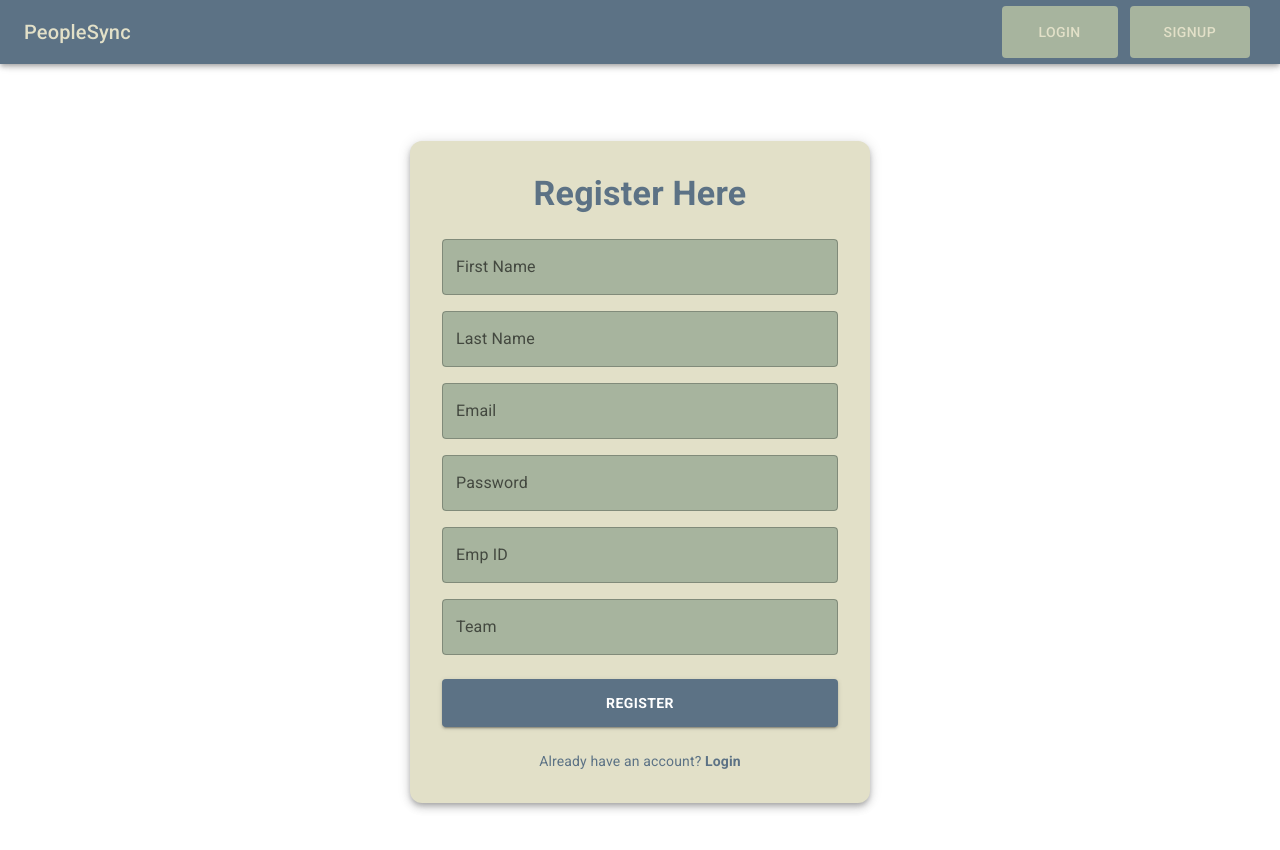
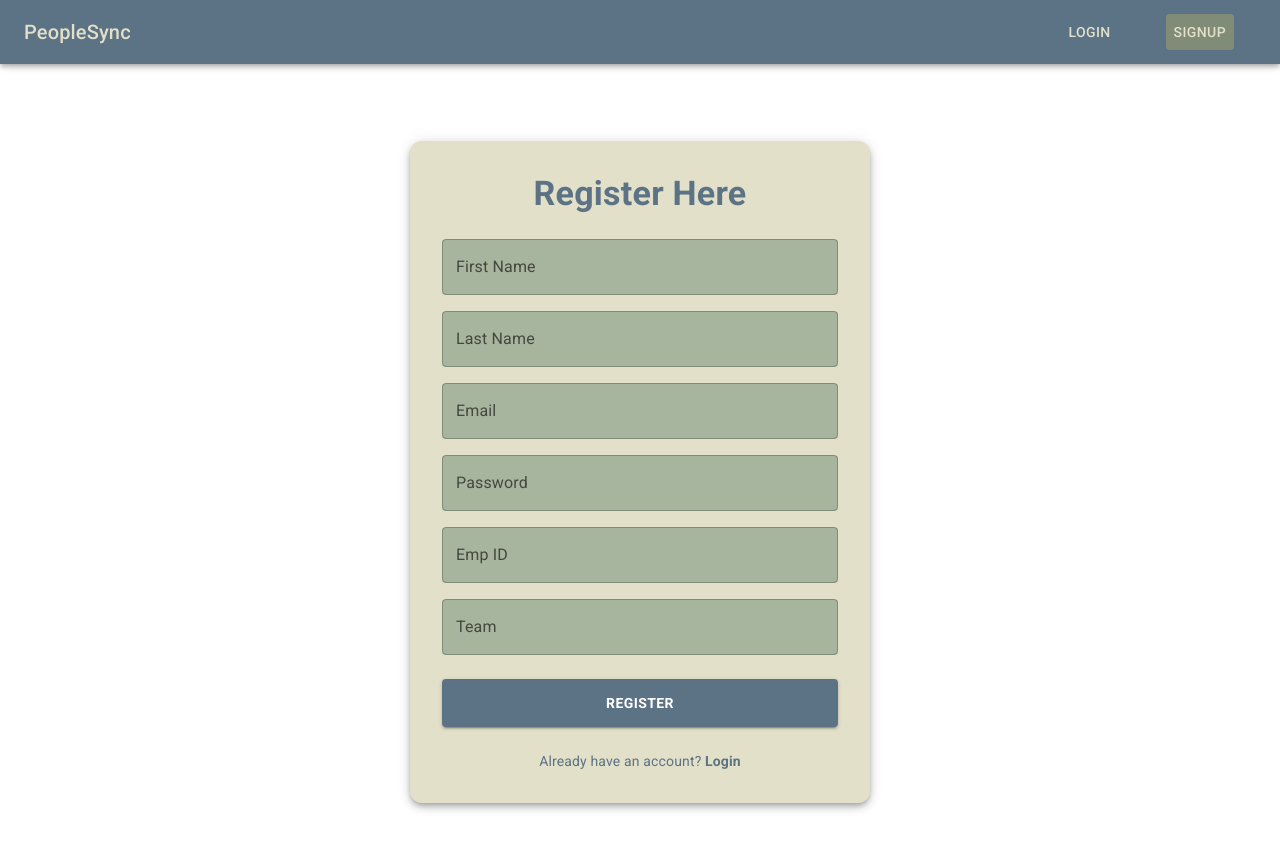
Before and after one commit to sakshi9569/HrEvent-Management, a React (Vite) app: page /signup in a window 1280 px wide. Shown: the top 850 px of the page. Built offline with nearby package versions, Linux system fonts and the light colour scheme.

Commit message:
frontend done

```diff
--- a/src/api/auth.js
+++ b/src/api/auth.js
@@ -37,10 +37,12 @@ export const fetchUserPendingInvites = async (userId, token) => {
   return apiCall("get", `/user/${userId}/invites/pending`, null, token);
 };
 
-export const fetchProposedEvents = async (token) => {
-  return apiCall("get", "/user/proposedEvents/all", null, token);
+export const fetchProposedEvents = async (userId, token) => {
+  return apiCall("get", `/user/${userId}/proposedEventsAll`, null, token);
 };
-
+export const fetchProposedEventsForAdmin = async (token) => {
+  return apiCall("get", `user/proposedEvents/all`, null, token);
+};
 export const proposeEvent = async (userId, eventData, token) => {
   return apiCall("post", `/user/${userId}/events/propose`, eventData, token);
 };
--- a/src/layouts/public/components/PublicHeader.jsx
+++ b/src/layouts/public/components/PublicHeader.jsx
@@ -2,6 +2,7 @@ import React from "react";
 import { AppBar, Toolbar, Typography, Button, Box } from "@mui/material";
 import { styled } from "@mui/system";
 import { useStoreContext } from "../../../contextApi/ContextApi";
+import { useLocation, Link } from "react-router-dom";
 
 const CustomAppBar = styled(AppBar)({
   backgroundColor: "#5C7285",
@@ -12,28 +13,27 @@ const CustomAppBar = styled(AppBar)({
   zIndex: 1000,
 });
 
-const CustomButton = styled(Button)({
+const CustomButton = styled(Button)(({ active }) => ({
   color: "#E2E0C8",
-  margin: "0 10px",
+  margin: "5 10px",
+  backgroundColor: active ? "#818C78" : "transparent",
   "&:hover": {
     backgroundColor: "#818C78",
   },
-});
+}));
 
 const ButtonBox = styled(Box)({
-  backgroundColor: "#A7B49E",
   padding: "8px 16px",
   margin: "0 6px",
-  borderRadius: "4px",
+  borderRadius: "12px",
   display: "inline-flex",
   alignItems: "center",
-  "&:hover": {
-    backgroundColor: "#818C78",
-  },
 });
 
 const PublicHeader = () => {
   const { token, logout } = useStoreContext();
+  const location = useLocation();
+
   return (
     <CustomAppBar>
       <Toolbar>
@@ -47,10 +47,14 @@ const PublicHeader = () => {
         ) : (
           <>
             <ButtonBox>
-              <CustomButton href="/">Login</CustomButton>
+              <CustomButton component={Link} to="/" active={location.pathname === "/" ? 1 : 0}>
+                Login
+              </CustomButton>
             </ButtonBox>
             <ButtonBox>
-              <CustomButton href="/signup">Signup</CustomButton>
+              <CustomButton component={Link} to="/signup" active={location.pathname === "/signup" ? 1 : 0}>
+                Signup
+              </CustomButton>
             </ButtonBox>
           </>
         )}
--- a/src/screens/adminDashboard/containers/AdminDashboardContainer.jsx
+++ b/src/screens/adminDashboard/containers/AdminDashboardContainer.jsx
@@ -2,6 +2,7 @@ import React, { Component } from "react";
 import { toast } from "react-hot-toast";
 import {
   fetchProposedEvents,
+  fetchProposedEventsForAdmin,
   fetchAllEvents,
   createEvent,
   modifyEvent,
@@ -64,7 +65,7 @@ class AdminDashboardContainer extends Component {
   fetchProposedEvents = async () => {
     this.setState({ loading: true });
     try {
-      const data = await fetchProposedEvents(this.state.token);
+      const data = await fetchProposedEventsForAdmin(this.state.token);
       this.setState({ proposedEvents: data });
     } catch (error) {
       toast.error(error.response ? error.response.data : "An error occurred");
@@ -178,7 +179,7 @@ class AdminDashboardContainer extends Component {
     try {
       await handleProposalAction(eventId, action, this.state.token);
       toast.success(`Proposal ${action.toLowerCase()} successfully`);
-      const data = await fetchProposedEvents(this.state.token);
+      const data = await fetchProposedEventsForAdmin(this.state.token);
       this.setState({ proposedEvents: data });
     } catch (error) {
       toast.error(error.response ? error.response.data : "An error occurred");
--- a/src/screens/signupPage/containers/SignupContainer.jsx
+++ b/src/screens/signupPage/containers/SignupContainer.jsx
@@ -21,7 +21,7 @@ class SignupContainer extends Component {
       await signupUser(data);
       toast.success("Registration Successful!");
 
-      this.props.navigate("/"); // Redirect to login page
+      this.props.navigate("/");
     } catch (error) {
       console.error(error);
       toast.error("Registration Failed!");
--- a/src/screens/userDashboard/containers/UserDashboardContainer.jsx
+++ b/src/screens/userDashboard/containers/UserDashboardContainer.jsx
@@ -43,7 +43,7 @@ class UserDashboardContainer extends Component {
         this.fetchUserPendingInvitesData(id, token);
       }
       if (activeSection === "Proposed Events" && subSection) {
-        this.fetchProposedEventsData(token);
+        this.fetchProposedEventsData(id, token);
       }
     }
   }
@@ -72,10 +72,10 @@ class UserDashboardContainer extends Component {
     }
   };
 
-  fetchProposedEventsData = async (token) => {
+  fetchProposedEventsData = async (id, token) => {
     this.setState({ loading: true });
     try {
-      const response = await fetchProposedEvents(token);
+      const response = await fetchProposedEvents(id, token);
       this.setState({ proposedEvents: response });
     } catch (error) {
       toast.error(error.response ? error.response.data : "An error occurred");
```
